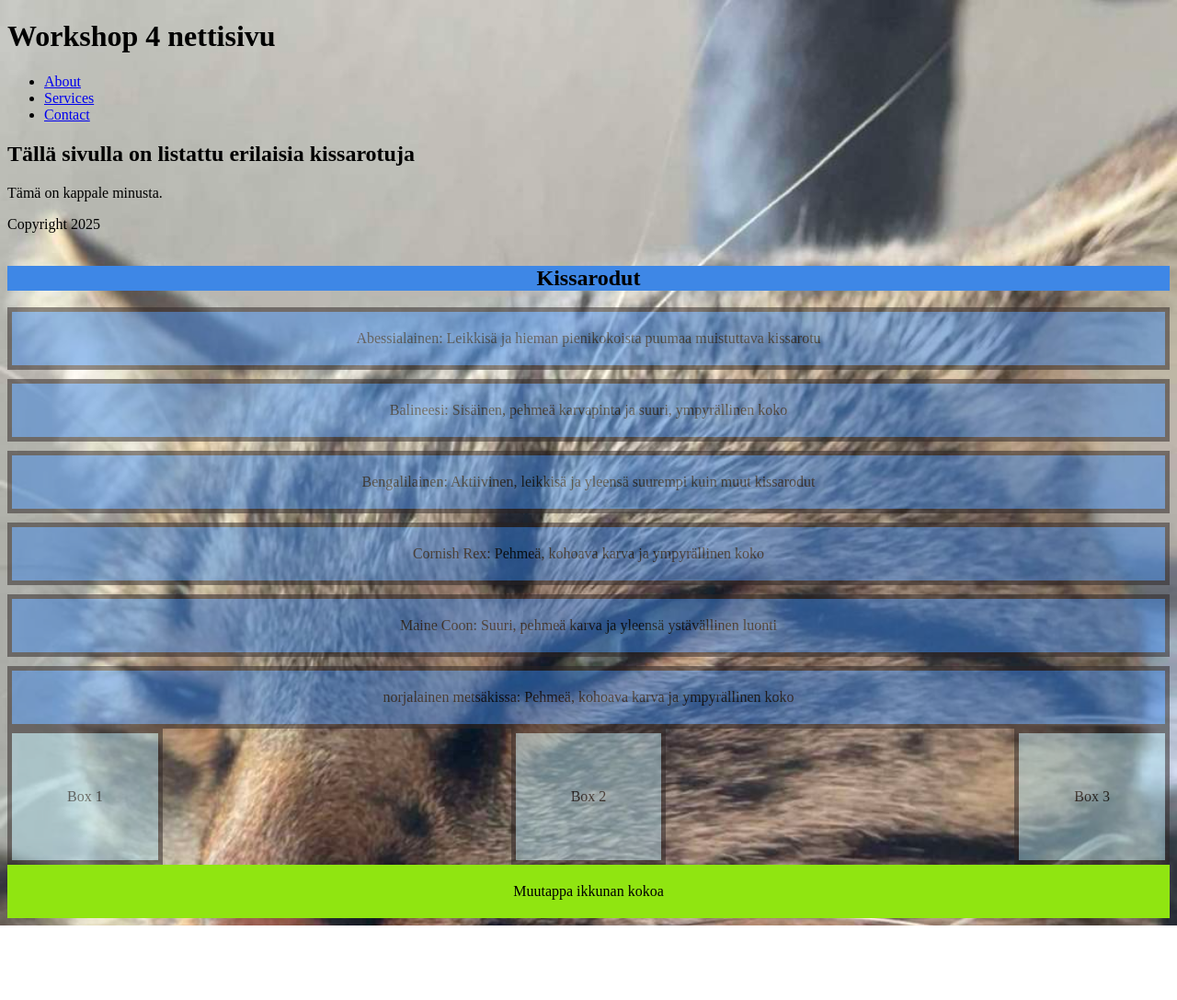
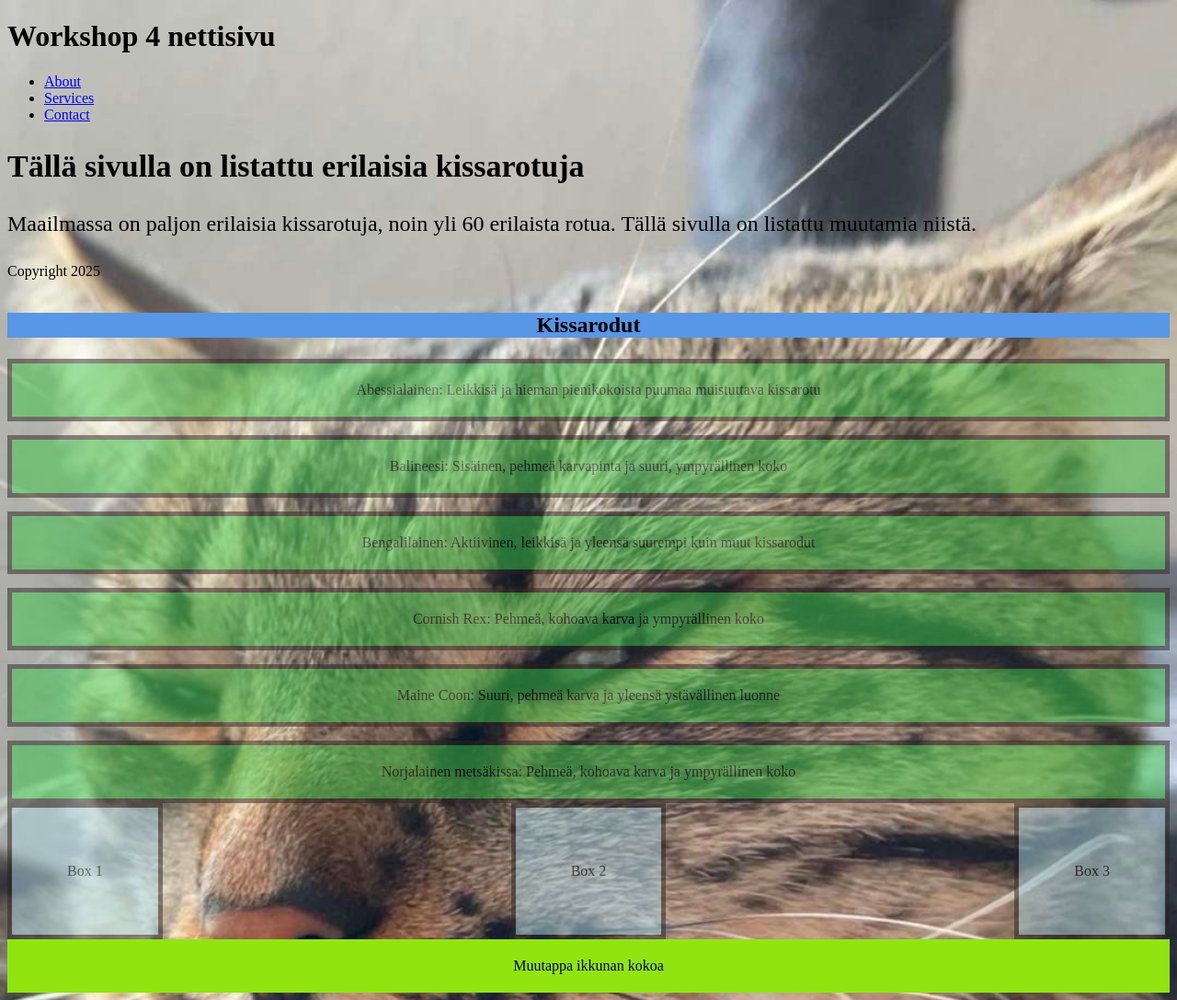
Before and after one commit to Samivaan/websivustonkehittaminen_syksy26_pienryhma2, a plain HTML site: page WS_04/Index.html in a window 1280 px wide. Shown: the whole page at 92% size. Before the commit the page ends 1006 px from the top, so only its background shows below. Drawn offline with Linux system fonts and the light colour scheme.

Commit message:
Muutoksia ws4

```diff
--- a/WS_04/Index.html
+++ b/WS_04/Index.html
@@ -20,8 +20,10 @@
 
 <main>
   <section id="about">
-    <h2>Tällä sivulla on listattu erilaisia kissarotuja</h2>
-    <p>Tämä on kappale minusta.</p>
+    <h2 style="font-size: 34px; margin-bottom: 10px;">Tällä sivulla on listattu erilaisia kissarotuja</h2>
+    <p style="font-size: 24px; line-height: 1.6;">
+      Maailmassa on paljon erilaisia kissarotuja, noin yli 60 erilaista rotua. Tällä sivulla on listattu muutamia niistä.
+    </p>
   </section>
 </main>
 
@@ -34,8 +36,8 @@
   <div class="grid-item">Balineesi: Sisäinen, pehmeä karvapinta ja suuri, ympyrällinen koko</div>
   <div class="grid-item">Bengalilainen: Aktiivinen, leikkisä ja yleensä suurempi kuin muut kissarodut</div>
   <div class="grid-item">Cornish Rex: Pehmeä, kohoava karva ja ympyrällinen koko</div>
-  <div class="grid-item">Maine Coon: Suuri, pehmeä karva ja yleensä ystävällinen luonti</div>
-  <div class="grid-item">norjalainen metsäkissa: Pehmeä, kohoava karva ja ympyrällinen koko</div>
+  <div class="grid-item">Maine Coon: Suuri, pehmeä karva ja yleensä ystävällinen luonne</div>
+  <div class="grid-item">Norjalainen metsäkissa: Pehmeä, kohoava karva ja ympyrällinen koko</div>
 </div>
 <div class="flex-container">
   <div class="box">Box 1</div>
--- a/WS_04/styles.css
+++ b/WS_04/styles.css
@@ -17,19 +17,19 @@ body {
 .grid-container {
   display: grid;
   grid-template-columns: repeat(1, 1fr);
-  grid-gap: 10px;
+  grid-gap: 15px;
 }
 
 .grid-heading {
   grid-column: 1 / -1; /* Spans from the first track to the very last track */
   margin-bottom: 8px;
   text-align: center;
-  background-color: rgb(62, 135, 230);
+  background-color: rgb(88, 150, 230);
 }
 
 .grid-item {
 opacity: 0.5;
-  background-color: rgb(62, 135, 230);
+  background-color: rgb(62, 199, 73);
   border:#2b2323 solid 5px;
   padding: 20px;
   text-align: center;
```
